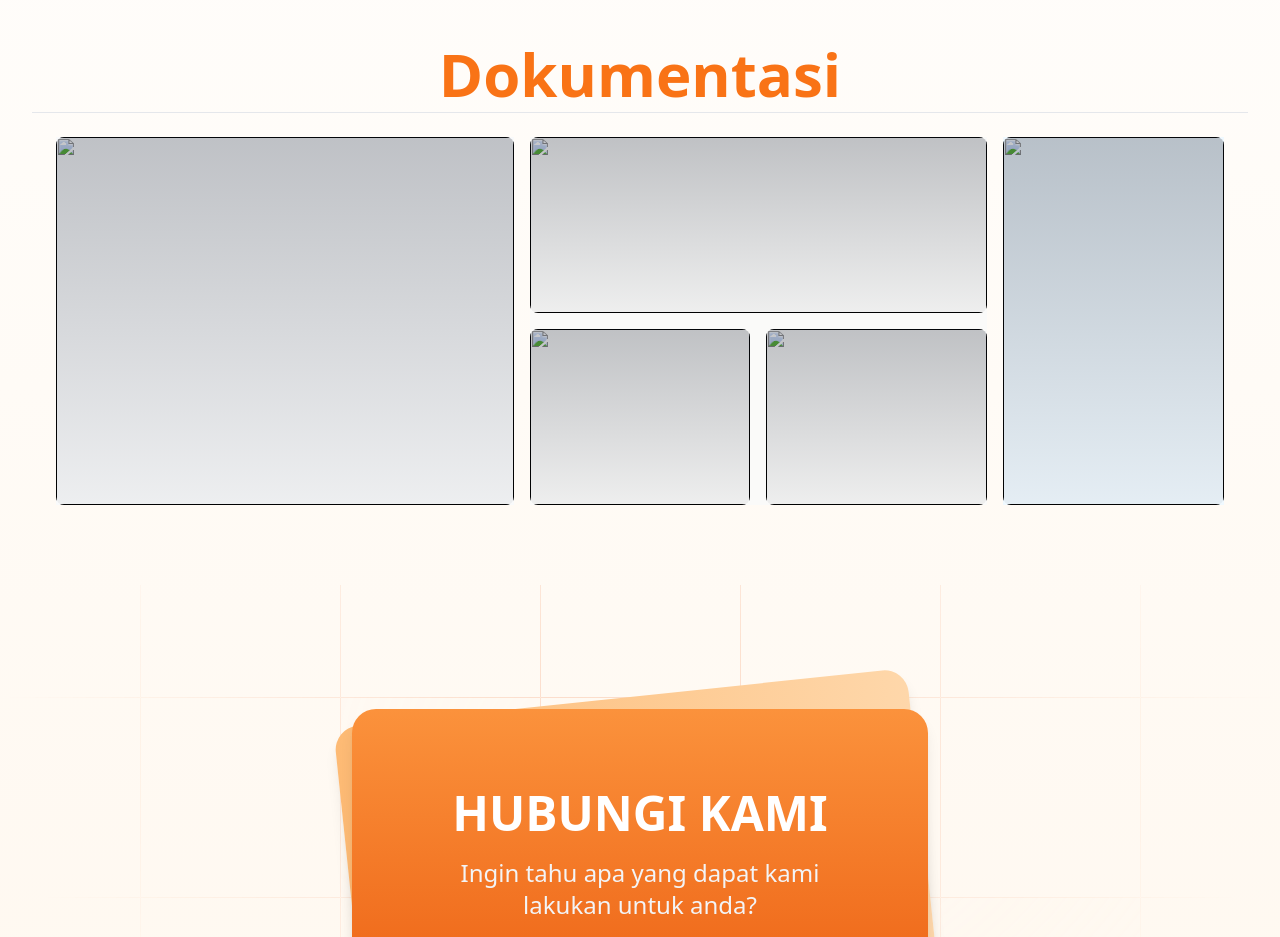
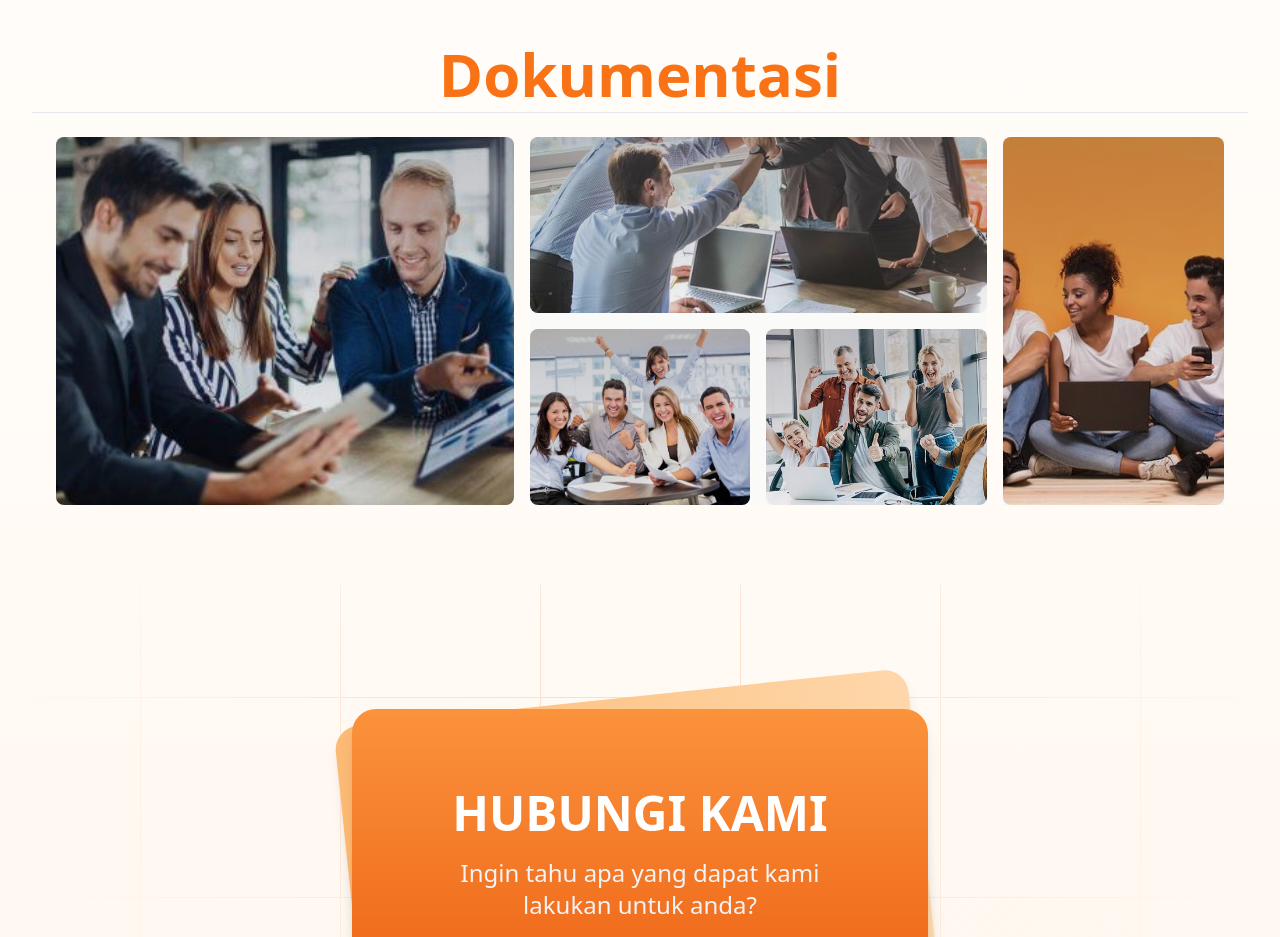
Before and after one commit to LaluIman/Kutaire, a website: page index.html in a window 1280 px wide. Shown: the part 2500-3437 px from the top of the page. Drawn offline with nearby package versions, Linux system fonts and the light colour scheme.

Commit message:
add fake documentation

```diff
--- a/index.html
+++ b/index.html
@@ -204,25 +204,25 @@
           <div class="grid grid-cols-1 sm:grid-cols-2 md:grid-cols-5 gap-4 h-full">
             <div class="col-span-2 sm:col-span-1 md:col-span-2 bg-gray-50 h-auto md:h-full flex flex-col">
               <a href="" class="picture1 group relative flex flex-col overflow-hidden rounded-lg px-4 pb-4 pt-40 flex-grow">
-                <img draggable="false" src="" alt="" class="absolute inset-0 h-full w-full object-cover group-hover:scale-105 transition-transform duration-500 ease-in-out">
+                <img draggable="false" src="src/img/example1.jpg" alt="" class="absolute inset-0 h-full w-full object-cover group-hover:scale-105 transition-all transition-transform duration-500 ease-in-out">
                 <div class="absolute inset-0 bg-gradient-to-b from-gray-900/25 to-gray-900/5"></div>
 
               </a>
             </div>
             <div class="col-span-2 sm:col-span-1 md:col-span-2 bg-stone-50">
               <a href="" class="picture2 group relative flex flex-col overflow-hidden rounded-lg px-4 pb-4 pt-40 mb-4">
-                <img draggable="false" src="" alt="" class="absolute inset-0 h-full w-full object-cover group-hover:scale-105 transition-transform duration-500 ease-in-out">
+                <img draggable="false" src="src/img/example2.jpg" alt="" class="absolute inset-0 h-full w-full object-cover group-hover:scale-105 transition-all transition-transform duration-500 ease-in-out">
                 <div class="absolute inset-0 bg-gradient-to-b from-gray-900/25 to-gray-900/5"></div>
 
               </a>
               <div class="grid gap-4 grid-cols-2 sm:grid-cols-2 lg:grid-cols-2">
                 <a href="" class="picture3 group relative flex flex-col overflow-hidden rounded-lg px-4 pb-4 pt-40">
-                  <img draggable="false" src="" alt="" class="absolute inset-0 h-full w-full object-cover group-hover:scale-105 transition-transform duration-500 ease-in-out">
+                  <img draggable="false" src="src/img/example3.jpg" alt="" class="absolute inset-0 h-full w-full object-cover group-hover:scale-105 transition-all transition-transform duration-500 ease-in-out">
                   <div class="absolute inset-0 bg-gradient-to-b from-gray-900/25 to-gray-900/5"></div>
 
                 </a>
                 <a href="" class="picture4 group relative flex flex-col overflow-hidden rounded-lg px-4 pb-4 pt-40">
-                  <img draggable="false" src="" alt="" class="absolute inset-0 h-full w-full object-cover group-hover:scale-105 transition-transform duration-500 ease-in-out">
+                  <img draggable="false" src="src/img/example4.jpg" alt="" class="absolute inset-0 h-full w-full object-cover group-hover:scale-105 transition-all transition-transform duration-500 ease-in-out">
                   <div class="absolute inset-0 bg-gradient-to-b from-gray-900/25 to-gray-900/5"></div>
 
                 </a>
@@ -230,7 +230,7 @@
             </div>
             <div class="col-span-2 sm:col-span-1 md:col-span-1 bg-sky-50 h-auto md:h-full flex flex-col">
               <a href="" class="picture5 group relative flex flex-col overflow-hidden rounded-lg px-4 pb-4 pt-40 flex-grow">
-                <img draggable="false" src="" alt="" class="absolute inset-0 h-full w-full object-cover group-hover:scale-105 transition-transform duration-500 ease-in-out">
+                <img draggable="false" src="src/img/example5.jpg" alt="" class="absolute inset-0 h-full w-full object-cover group-hover:scale-105 transition-all transition-transform duration-500 ease-in-out">
                 <div class="absolute inset-0 bg-gradient-to-b from-gray-900/25 to-gray-900/5"></div>
               </a>
             </div>
```
Also changed, not shown: src/img/example1.jpg (added), src/img/example2.jpg (added), src/img/example3.jpg (added), src/img/example4.jpg (added), src/img/example5.jpg (added).
